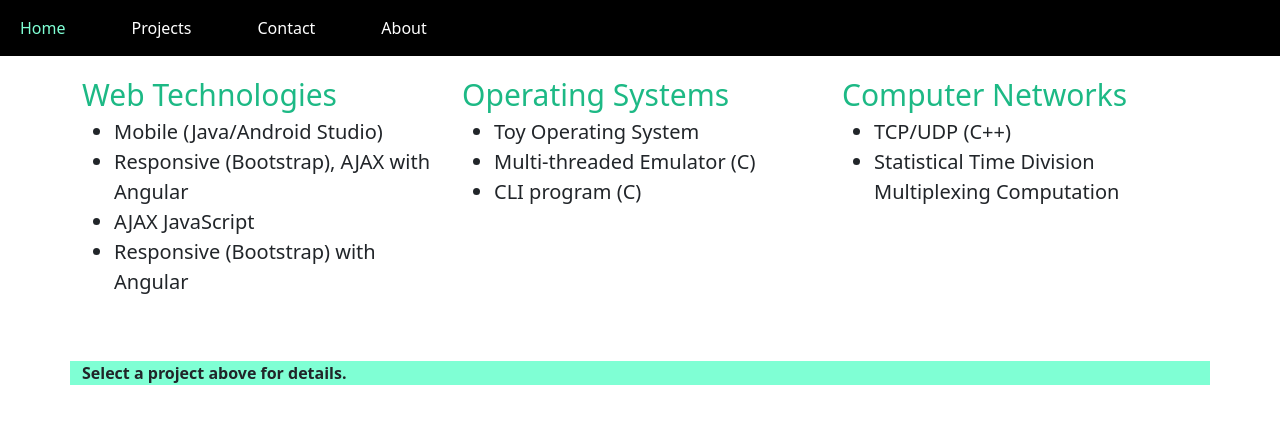
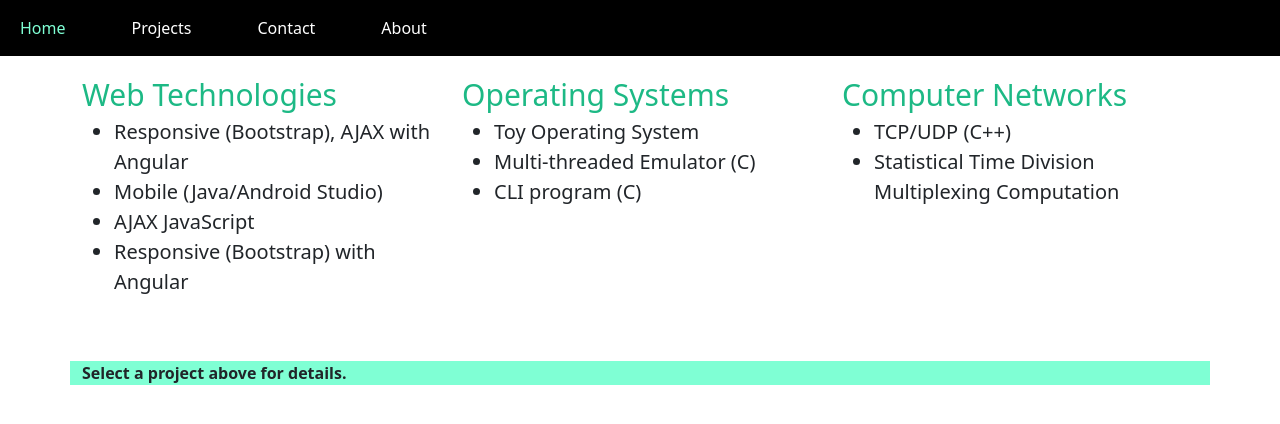
Before and after one commit to dillonwoodland/portfolio, an Angular app in the folder front-end/: page /Projects in a window 1280 px wide. Shown: the top 424 px of the page. Built offline with nearby package versions, Linux system fonts and the light colour scheme.

Commit message:
changed order of projects in web tech

```diff
--- a/front-end/src/app/projects/projects.component.html
+++ b/front-end/src/app/projects/projects.component.html
@@ -9,8 +9,8 @@
             <div class="row">
                 <div class="col">
                     <ul>
+                        <li (click)="angularAjaxClicked()">Responsive (Bootstrap), AJAX with Angular</li>
                         <li (click)="mobileClicked()">Mobile (Java/Android Studio)</li>
-                        <li (click)="angularAjaxClicked()">Responsive (Bootstrap), AJAX with Angular</li>
                         <li (click)="ajaxClicked()">AJAX JavaScript</li>
                         <li (click)="angularClicked()">Responsive (Bootstrap) with Angular</li>
                     </ul>
```
